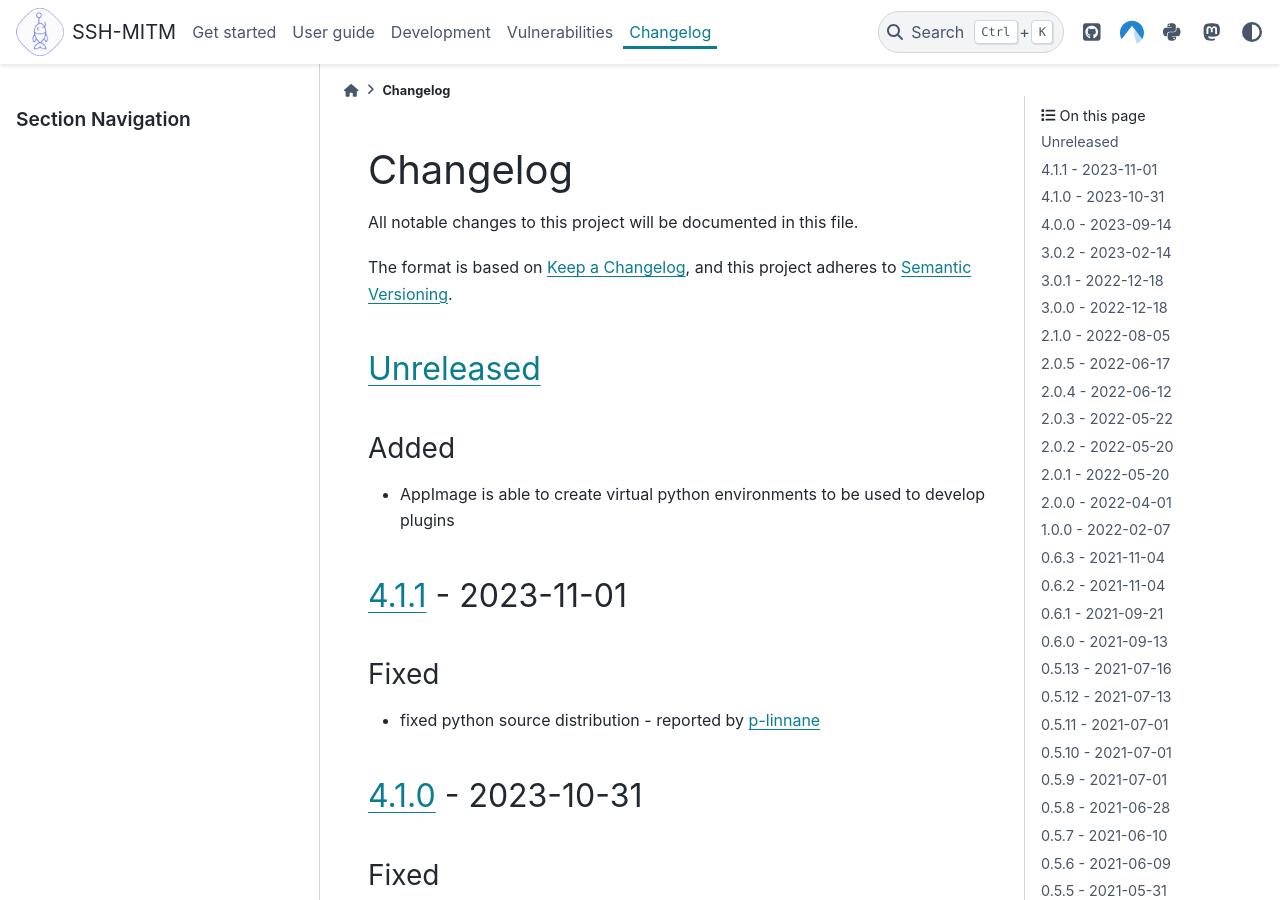
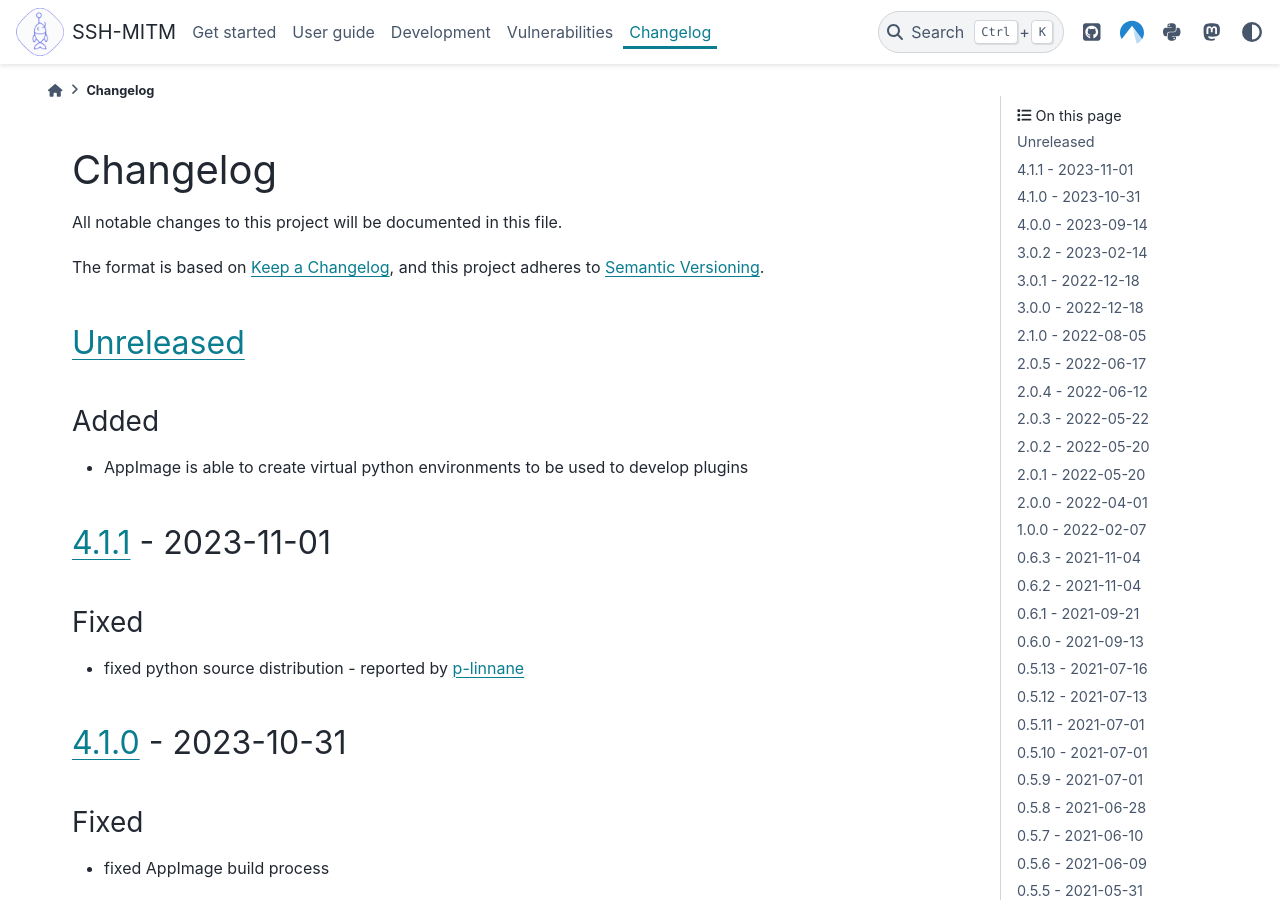
Before and after one commit to ssh-mitm/ssh-mitm, a Sphinx documentation site: the page built from doc/changelog.rst, in a window 1280 px wide and 900 px high. Built offline with Sphinx 7.4.7 and the PyData theme 0.15.4, drawn with Linux system fonts in a browser that asks for light colours; pages that are not in the unit, such as notebooks, are missing from menus.

Commit message:
hide sidebar in changelog

```diff
--- a/doc/conf.py
+++ b/doc/conf.py
@@ -41,7 +41,11 @@ extensions = [
 
 html_title = "SSH-MITM"
 html_theme = "pydata_sphinx_theme"
-html_sidebars = {"index": [], "**": ["sidebar-nav-bs"]}
+html_sidebars = {
+    "index": [],
+    "changelog": [],
+    "**": ["sidebar-nav-bs"],
+}
 html_logo = "_static/ssh-mitm-64.png"
 
 html_theme_options = {
```
